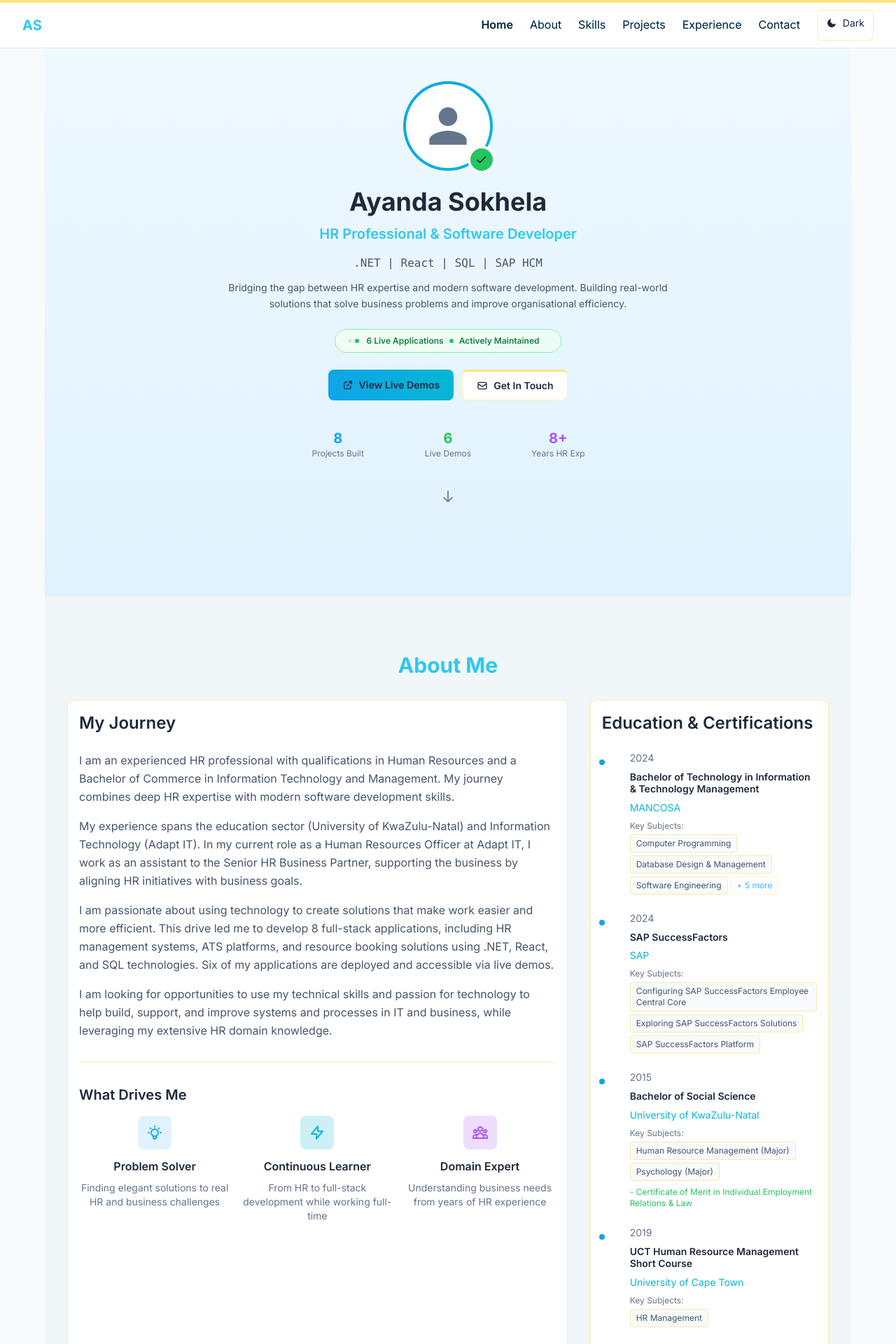
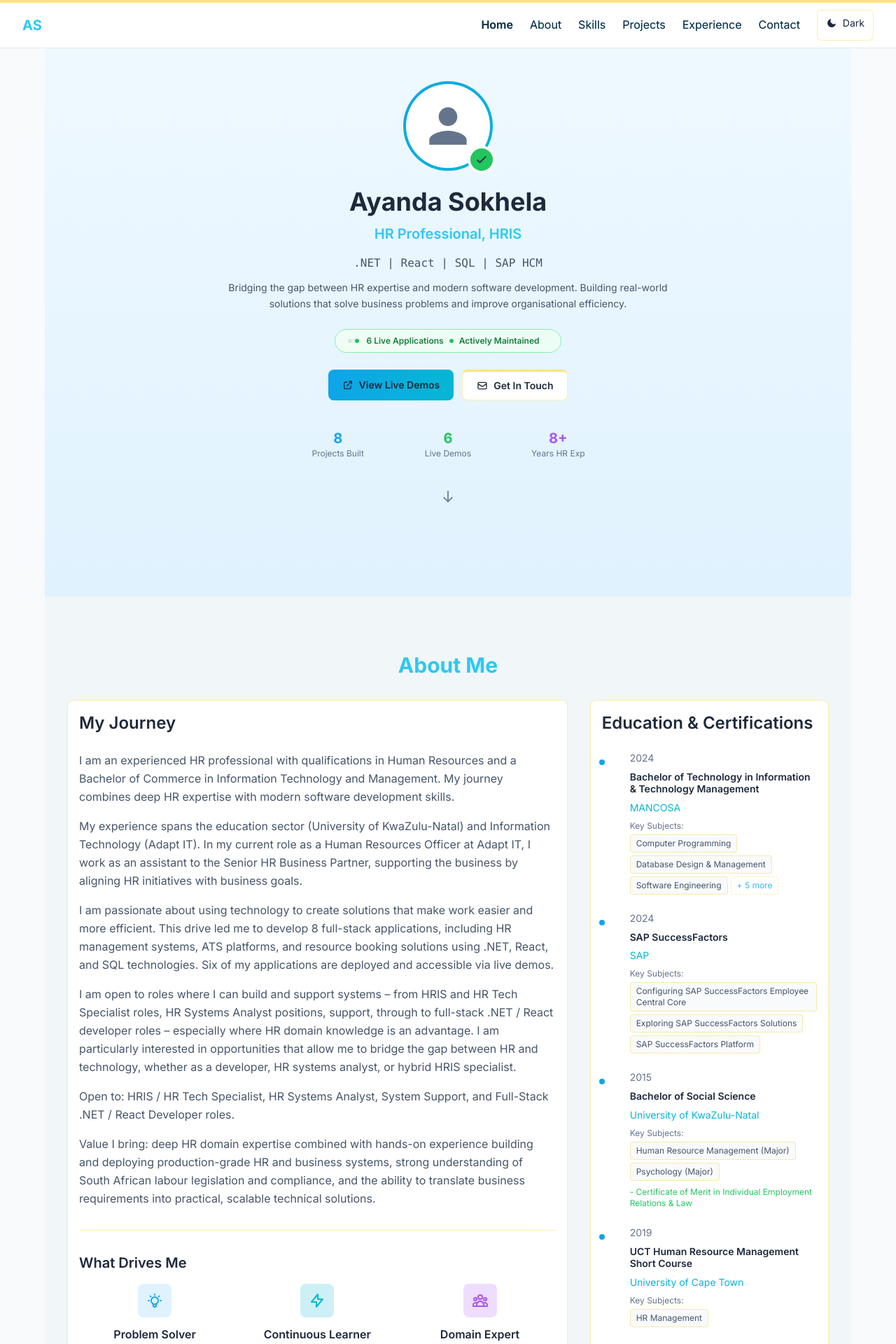
Before and after one commit to AyaSox/My-Portfolio, a React (Vite) app: page / in a window 1280 px wide. Shown: the top 1920 px of the page at 70% size. Built offline with nearby package versions, Linux system fonts and the light colour scheme.

Commit message:
Refine project summaries and update personal title

```diff
--- a/src/data/portfolioData.js
+++ b/src/data/portfolioData.js
@@ -20,7 +20,7 @@ export const projects = [
   {
     id: 3,
     title: "ADS Corp Resource Booking System",
-    summary: "Built to solve resource scheduling conflicts and low visibility across shared assets. Enterprise booking system for rooms, vehicles, and equipment with conflict detection, recurring bookings, usage analytics, and email notifications via MailKit. Features hybrid UI with Razor Pages for CRUD and MVC for dashboards, reports, and calendar views with ICS downloads. Impact: fewer double-bookings, higher utilisation of shared resources, and better forward planning for teams.",
+    summary: "Built to solve resource scheduling conflicts and low visibility across shared assets. Enterprise booking system for rooms, vehicles, and equipment with conflict detection, recurring bookings, and email notifications. Includes utilisation analytics, access control, and reporting to give managers visibility into how shared resources are used. Impact: fewer double-bookings, better utilisation of assets, and clearer accountability.",
     techStack: [".NET 8", "Razor Pages", "MVC", "SQL Server", "EF Core", "MailKit", "Bootstrap 5"],
     github: "https://github.com/AyaSox/ADS-Corp-Resource-Booking",
     demo: "https://resource-booking.onrender.com",
@@ -47,7 +47,7 @@ export const projects = [
   {
     id: 6,
     title: "FamBudget App",
-    summary: "Full-stack family finance manager actively used in our household to help my wife and baby by giving clear visibility into spending and savings. Features income/expense tracking, monthly budgets per category with smart status alerts (Within/Close to Limit/At Budget/Over Budget), savings goals with progress tracking, bill reminders, rich dashboards with Recharts visualisation, period filters (month/quarter/YTD), and Excel-ready CSV exports. Built from a real need to manage medical, baby, and household expenses; now our single source of truth for family budgeting. Impact: consolidated finances in one place, improved on-time bill payments, and more predictable monthly cash flow. Built with clean architecture using .NET 8 API, React TypeScript, Material-UI, and SQLite/PostgreSQL.",
+    summary: "Full-stack family finance manager actively used in our household to help my wife and baby by giving clear visibility into spending and savings. Features income/expense tracking, monthly budgets, category breakdowns, and visual dashboards for trends over time. Includes authentication, role-based access for family members, and responsive UI designed for mobile-first use. Impact: clearer financial decision-making at home, fewer surprises at month-end, and more intentional saving.",
     techStack: [".NET 8 API", "React", "TypeScript", "Material-UI", "PostgreSQL", "Recharts", "EF Core", "Vite"],
     github: "https://github.com/AyaSox/FamBudget-App",
     demo: null,
@@ -166,7 +166,7 @@ export const education = [
 
 export const about = {
   name: "Ayanda Sokhela",
-  title: "HR Professional & Software Developer",
+  title: "HR Professional, HRIS",
   subtitle: ".NET | React | SQL | SAP HCM",
   bio: `I am an experienced HR professional with qualifications in Human Resources and a Bachelor of Commerce in Information Technology and Management. My journey combines deep HR expertise with modern software development skills.
 
@@ -174,7 +174,11 @@ My experience spans the education sector (University of KwaZulu-Natal) and Infor
 
 I am passionate about using technology to create solutions that make work easier and more efficient. This drive led me to develop 8 full-stack applications, including HR management systems, ATS platforms, and resource booking solutions using .NET, React, and SQL technologies. Six of my applications are deployed and accessible via live demos.
 
-I am looking for opportunities to use my technical skills and passion for technology to help build, support, and improve systems and processes in IT and business, while leveraging my extensive HR domain knowledge.`,
+I am open to roles where I can build and support systems – from HRIS and HR Tech Specialist roles, HR Systems Analyst positions, support, through to full-stack .NET / React developer roles – especially where HR domain knowledge is an advantage. I am particularly interested in opportunities that allow me to bridge the gap between HR and technology, whether as a developer, HR systems analyst, or hybrid HRIS specialist.
+
+Open to: HRIS / HR Tech Specialist, HR Systems Analyst, System Support, and Full-Stack .NET / React Developer roles.
+
+Value I bring: deep HR domain expertise combined with hands-on experience building and deploying production-grade HR and business systems, strong understanding of South African labour legislation and compliance, and the ability to translate business requirements into practical, scalable technical solutions.`,
   linkedin: "https://www.linkedin.com/in/ayanda-sokhela-20283b11b/",
   github: "https://github.com/AyaSox",
   avatar: "/avatar-placeholder.svg",
```
